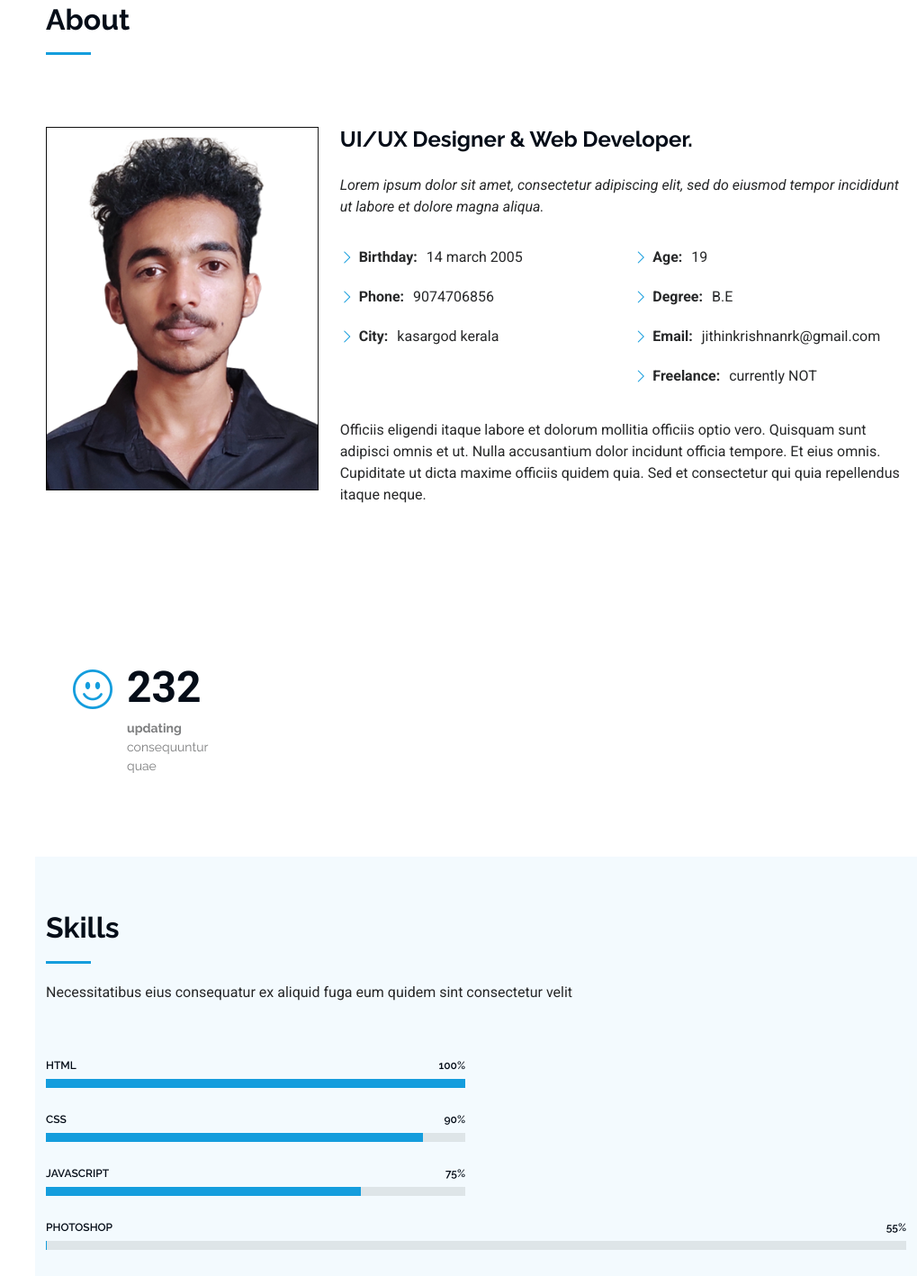
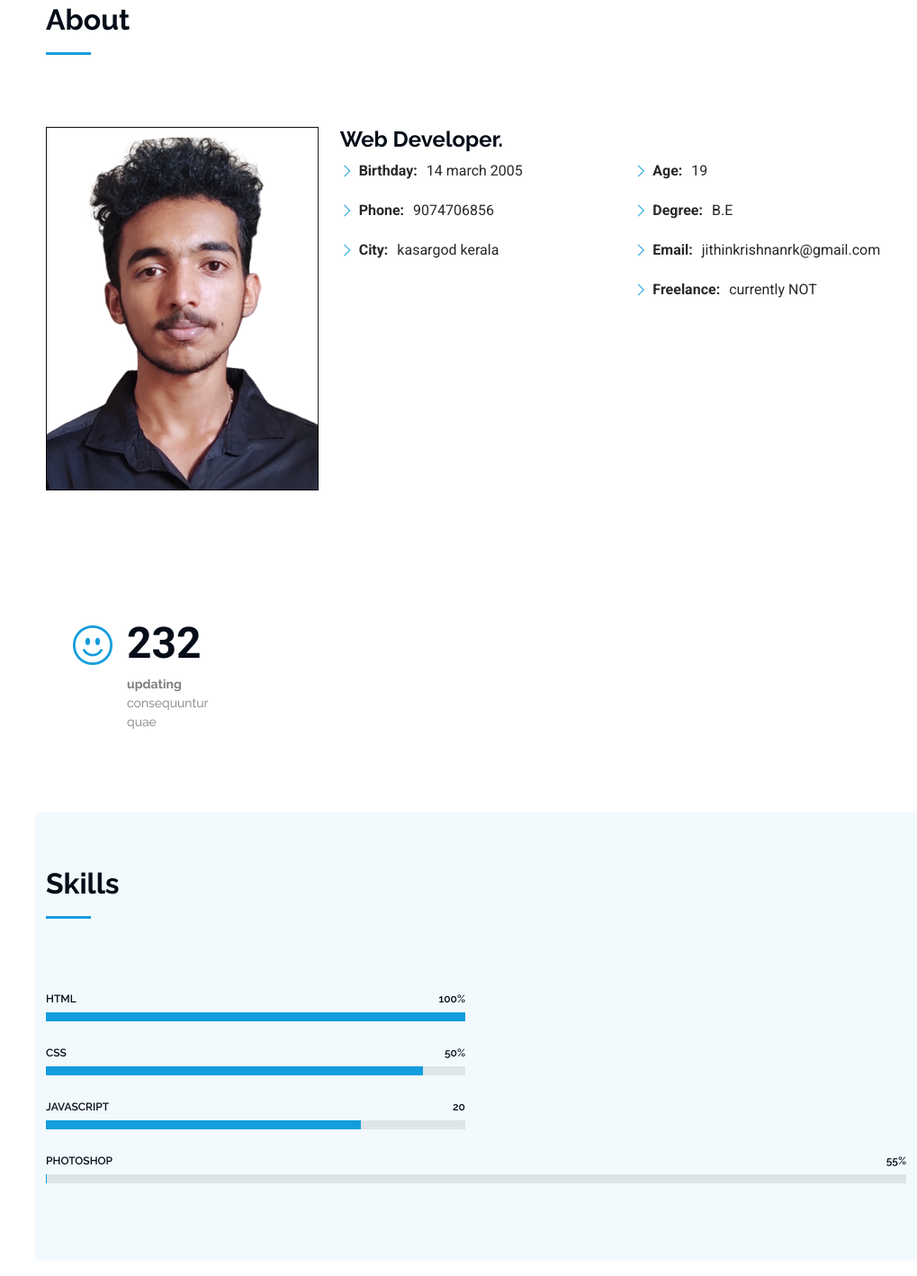
Before and after one commit to jithinkrishnanv/portfolio, a plain HTML site: page index.html in a window 1280 px wide. Shown: the part 857-2275 px from the top of the page at 90% size, without its empty margins (261-1280 px from the left). Drawn offline with Linux system fonts and the light colour scheme.

Commit message:
Update index.html

```diff
--- a/index.html
+++ b/index.html
@@ -118,11 +118,8 @@
             <img src="1685345620818_010902 (1).png" class="img-fluid" alt="">
           </div>
           <div class="col-lg-8 content">
-            <h2>UI/UX Designer &amp; Web Developer.</h2>
-            <p class="fst-italic py-3">
-              Lorem ipsum dolor sit amet, consectetur adipiscing elit, sed do eiusmod tempor incididunt ut labore et dolore
-              magna aliqua.
-            </p>
+            <h2> Web Developer.</h2>
+
             <div class="row">
               <div class="col-lg-6">
                 <ul>
@@ -141,10 +138,7 @@
                 </ul>
               </div>
             </div>
-            <p class="py-3">
-              Officiis eligendi itaque labore et dolorum mollitia officiis optio vero. Quisquam sunt adipisci omnis et ut. Nulla accusantium dolor incidunt officia tempore. Et eius omnis.
-              Cupiditate ut dicta maxime officiis quidem quia. Sed et consectetur qui quia repellendus itaque neque.
-            </p>
+
           </div>
         </div>
 
@@ -182,7 +176,7 @@
       <!-- Section Title -->
       <div class="container section-title" data-aos="fade-up">
         <h2>Skills</h2>
-        <p>Necessitatibus eius consequatur ex aliquid fuga eum quidem sint consectetur velit</p>
+
       </div><!-- End Section Title -->
 
       <div class="container" data-aos="fade-up" data-aos-delay="100">
@@ -199,14 +193,14 @@
             </div><!-- End Skills Item -->
 
             <div class="progress">
-              <span class="skill"><span>CSS</span> <i class="val">90%</i></span>
+              <span class="skill"><span>CSS</span> <i class="val">50%</i></span>
               <div class="progress-bar-wrap">
                 <div class="progress-bar" role="progressbar" aria-valuenow="90" aria-valuemin="0" aria-valuemax="100"></div>
               </div>
             </div><!-- End Skills Item -->
 
             <div class="progress">
-              <span class="skill"><span>JavaScript</span> <i class="val">75%</i></span>
+              <span class="skill"><span>JavaScript</span> <i class="val">20</i></span>
               <div class="progress-bar-wrap">
                 <div class="progress-bar" role="progressbar" aria-valuenow="75" aria-valuemin="0" aria-valuemax="100"></div>
               </div>
@@ -238,7 +232,6 @@
       <!-- Section Title -->
       <div class="container section-title" data-aos="fade-up">
         <h2>Resume</h2>
-        <p> Creative and detail-oriented upcomming  webdesigner  in web and print design, seeking to join XYZ Media as a senior graphic designer.</p>
       </div><!-- End Section Title -->
 
       <div class="container">
@@ -250,7 +243,6 @@
 
             <div class="resume-item pb-0">
               <h4>JITHIN KRISHNAN</h4>
-              <p><em>Innovative and deadline-driven Graphic Designer with 3+ years of experience designing and developing user-centered digital/print marketing material from initial concept to final, polished deliverable.</em></p>
               <ul>
                 <li>KERALA</li>
                 <li>9074706856</li>
@@ -260,10 +252,7 @@
 
             <h3 class="resume-title">Education</h3>
             <div class="resume-item">
-              <h4> &amp; Graphic Design</h4>
-              <h5>2015 - 2016</h5>
-              <p><em>Rochester Institute of Technology, Rochester, NY</em></p>
-              <p>Qui deserunt veniam. Et sed aliquam labore tempore sed quisquam iusto autem sit. Ea vero voluptatum qui ut dignissimos deleniti nerada porti sand markend</p>
+
             </div><!-- Edn Resume Item -->
 
           </div>
@@ -287,8 +276,6 @@
 
       <!-- Section Title -->
       <div class="container section-title" data-aos="fade-up">
-        <h2>Testimonials</h2>
-        <p>Necessitatibus eius consequatur ex aliquid fuga eum quidem sint consectetur velit</p>
       </div><!-- End Section Title -->
 
       <div class="container" data-aos="fade-up" data-aos-delay="100">
```
